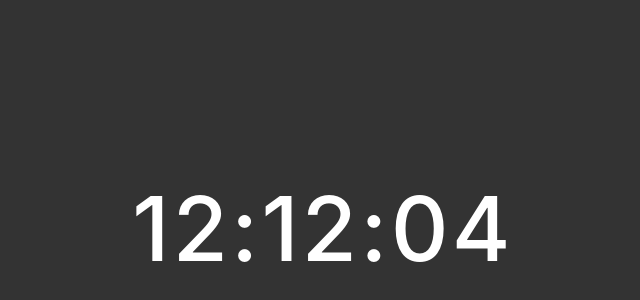
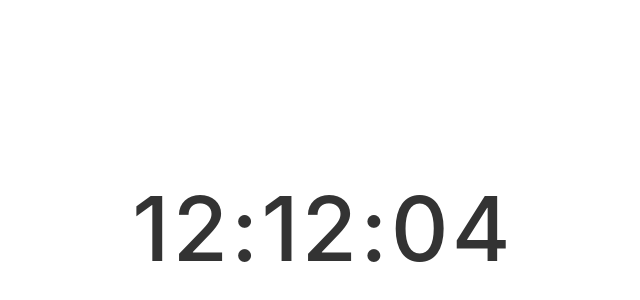
Before and after one commit to johnywalves/longday, a plain HTML site: page index.html in a window 1280 px wide. Shown: the part 172-472 px from the top of the page, without its empty margins (317-957 px from the left). Drawn offline with Linux system fonts and the light colour scheme.

Commit message:
:sparkles: Adição da mudança de cores

```diff
--- a/index.html
+++ b/index.html
@@ -41,6 +41,8 @@
       flex-direction: column;
       justify-content: center;
       align-items: center;
+
+      transition: background-color 0.3s;
     }
 
     .time {
@@ -48,6 +50,8 @@
       font-size: 7vw;
       font-weight: 500;
       letter-spacing: 0.25vw;
+
+      transition: color 0.3s;
     }
   </style>
 
@@ -57,6 +61,15 @@
 
   <script>
     var elementTime;
+    var elementBody;
+
+    function getColors(hours) {
+      if (parseInt(hours) > 6 && parseInt(hours) < 18) {
+        return { text: "#333", back: "#fff" };
+      } else {
+        return { text: "#fff", back: "#333" };
+      }
+    }
 
     function refresh() {
       var date = new Date(),
@@ -65,6 +78,10 @@
         seconds = date.getSeconds().toString().padStart(2, "0");
 
       elementTime.innerText = hours + ":" + minutes + ":" + seconds;
+
+      var colors = getColors(hours);
+      elementTime.style.color = colors.text;
+      elementBody.style.backgroundColor = colors.back;
     }
 
     function runOnLoad() {
```
